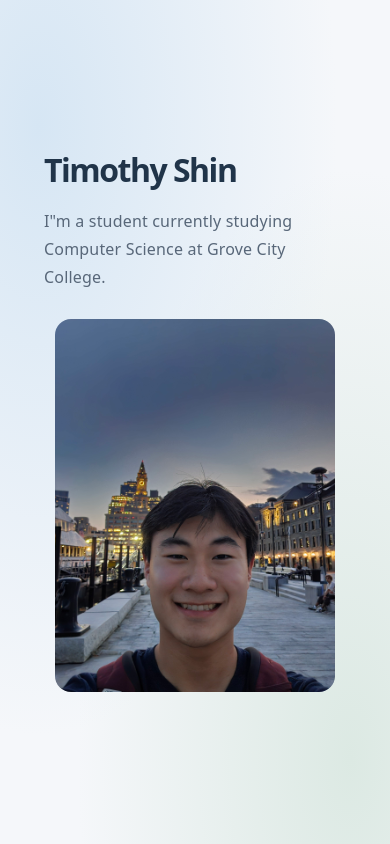
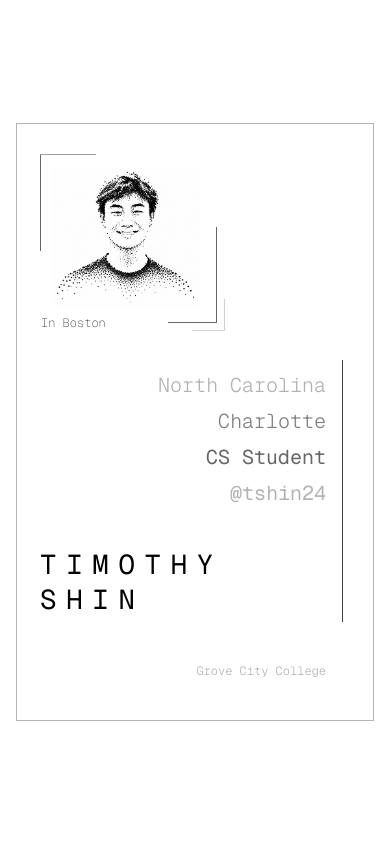
Before and after one commit to TS-24/my-platform, a React (Vite) app in the folder frontend/: page / in a window 390 px wide. Built offline with nearby package versions, Linux system fonts and the light colour scheme.

Commit message:
Implement responsive Figma profile with styles in App.css

```diff
--- a/frontend/src/App.css
+++ b/frontend/src/App.css
@@ -1,75 +1,228 @@
+@font-face {
+  font-family: 'Geist Mono';
+  src: url('./assets/personal-website/geist-mono-latin.woff2') format('woff2');
+  font-style: normal;
+  font-weight: 100 900;
+  font-display: swap;
+}
+
 :root {
   color-scheme: light;
-  background: #edf3f8;
+  background: #fff;
 }
 
 #root {
+  display: grid;
+  place-items: center;
   width: 100%;
   max-width: none;
   min-height: 100svh;
+  margin: 0;
+  padding: 40px 24px;
   border: 0;
+  background: #fff;
+  color: #000;
   text-align: left;
-  justify-content: center;
-  background:
-    radial-gradient(ellipse at 10% 15%, #d6e6f4 0%, transparent 60%),
-    radial-gradient(ellipse at 90% 90%, #dce9e3 0%, transparent 55%),
-    #f5f7fa;
-}
-
-.profile {
-  box-sizing: border-box;
-  display: grid;
-  grid-template-columns: minmax(0, 1fr) minmax(0, 280px);
-  align-items: center;
-  gap: 56px;
-  width: calc(100% - 48px);
-  max-width: 900px;
-  margin: 48px auto;
-  padding: 48px;
-}
-
-.profile img {
-  display: block;
-  width: 100%;
-  height: auto;
-  border-radius: 16px;
-}
-
-.profile h1 {
-  margin: 0 0 16px;
-  color: #203449;
-  font-size: clamp(32px, 5vw, 48px);
-  font-weight: 650;
-  line-height: 1.1;
-  letter-spacing: -1.5px;
-}
-
-.profile h2 {
-  margin: 0;
-  color: #426787;
-  font-size: 18px;
-  line-height: 1.5;
+  font-family: 'Geist Mono', monospace;
   letter-spacing: normal;
 }
 
-.profile p {
-  margin-top: 20px;
-  color: #586779;
-  font-size: 16px;
-  line-height: 1.75;
+.personal-card {
+  box-sizing: border-box;
+  position: relative;
+  background: #fff;
+  display: grid;
+  grid-template-columns: minmax(0, 248fr) minmax(0, 352fr) minmax(0, 248fr);
+  grid-template-rows: 184px 152px 124px;
+  width: 100%;
+  max-width: 960px;
+  padding: 40px 56px 60px;
+  box-shadow: inset 0 0 0 1px #b4b4b4;
 }
 
-@media (max-width: 640px) {
-  .profile {
-    grid-template-columns: 1fr;
-    gap: 28px;
-    width: calc(100% - 32px);
-    margin: 32px auto;
-    padding: 28px;
+.personal-portrait {
+  position: relative;
+  grid-area: 1 / 1;
+  width: 184px;
+  height: 176px;
+  margin: 0;
+}
+
+.personal-portrait-crop {
+  position: absolute;
+  top: 14px;
+  left: 12px;
+  width: 148px;
+  height: 139px;
+  overflow: hidden;
+}
+
+.personal-portrait-crop img {
+  position: absolute;
+  width: 137.5%;
+  height: 146.67%;
+  max-width: none;
+  left: -18.75%;
+  top: -20.83%;
+}
+
+.personal-portrait figcaption {
+  position: absolute;
+  top: 160px;
+  left: 1px;
+  font-size: 12px;
+  font-weight: 100;
+  line-height: 16px;
+}
+
+.personal-line {
+  position: absolute;
+  display: block;
+  pointer-events: none;
+}
+
+.personal-line-vertical {
+  transform: rotate(-90deg);
+  transform-origin: top left;
+}
+
+.personal-portrait-top {
+  top: -0.5px;
+  left: 0;
+}
+
+.personal-portrait-left {
+  top: 96px;
+  left: -0.5px;
+}
+
+.personal-portrait-right {
+  top: 168px;
+  left: 175.5px;
+}
+
+.personal-portrait-bottom {
+  top: 167.5px;
+  left: 128px;
+}
+
+.personal-portrait-outer-right {
+  top: 176px;
+  left: 183.5px;
+}
+
+.personal-portrait-outer-bottom {
+  top: 175.5px;
+  left: 152px;
+}
+
+.personal-details {
+  position: relative;
+  grid-area: 1 / 2 / 2 / 4;
+  justify-self: end;
+  width: 280px;
+  margin: 5px 40px 0 0;
+  text-align: right;
+  font-size: 24px;
+  font-weight: 400;
+  line-height: 36px;
+}
+
+.personal-details p {
+  margin: 0;
+}
+
+.personal-state {
+  color: #0000004d;
+  font-weight: 300;
+}
+
+.personal-city {
+  color: #00000080;
+  font-weight: 300;
+}
+
+.personal-role {
+  color: #00000099;
+}
+
+.personal-handle {
+  color: #0000004d;
+}
+
+.personal-details-line {
+  top: 255px;
+  left: 303.5px;
+}
+
+.personal-name {
+  grid-area: 2 / 2;
+  align-self: center;
+  margin: 0;
+  color: #000;
+  font-family: inherit;
+  font-size: 48px;
+  font-weight: 400;
+  line-height: 1.3;
+  letter-spacing: 24px;
+}
+
+.personal-name span {
+  display: block;
+}
+
+.personal-college {
+  grid-area: 3 / 2 / 4 / 4;
+  align-self: end;
+  justify-self: end;
+  margin: 0 40px 0 0;
+  color: #0000004d;
+  text-align: right;
+  font-size: 12px;
+  font-weight: 300;
+  line-height: 36px;
+}
+
+@media (max-width: 800px) {
+  .personal-card {
+    padding-inline: 32px;
   }
-
-  .profile img {
-    max-width: 280px;
-    justify-self: center;
+  .personal-name {
+    font-size: 38px;
+    letter-spacing: 16px;
   }
 }
+
+@media (max-width: 600px) {
+  #root {
+    padding: 24px 16px;
+  }
+  .personal-card {
+    grid-template-columns: minmax(0, 1fr);
+    grid-template-rows: auto;
+    gap: 36px;
+    padding: 32px 24px;
+  }
+  .personal-portrait {
+    grid-area: 1 / 1;
+  }
+  .personal-details {
+    grid-area: 2 / 1;
+    width: auto;
+    margin: 0 24px 0 0;
+    font-size: 20px;
+  }
+  .personal-details-line {
+    left: calc(100% + 15.5px);
+    top: 255px;
+  }
+  .personal-name {
+    grid-area: 3 / 1;
+    font-size: clamp(24px, 7vw, 38px);
+    letter-spacing: clamp(8px, 2.5vw, 16px);
+  }
+  .personal-college {
+    grid-area: 4 / 1;
+    margin-right: 24px;
+  }
+}
--- a/frontend/src/App.tsx
+++ b/frontend/src/App.tsx
@@ -1,15 +1,39 @@
+import portrait from './assets/personal-website/portrait.png'
+import line96 from './assets/personal-website/line-96.svg'
+import line262 from './assets/personal-website/line-262.svg'
+import line48 from './assets/personal-website/line-48.svg'
+import line32Vertical from './assets/personal-website/line-32-vertical.svg'
+import line32 from './assets/personal-website/line-32.svg'
+import line56 from './assets/personal-website/line-56.svg'
 import './App.css'
-import portrait from './assets/timothy-shin-waterfront-selfie.jpg'
 
 function App() {
   return (
-    <main className="profile">
-      <div className="profile-intro">
-        <h1>Timothy Shin</h1>
-        <p>I"m a student currently studying Computer Science at Grove City College. </p>
-      </div>
-      <img src={portrait} alt="Timothy Shin at the waterfront at dusk" width={300} />
-    </main>
+    <>
+      <main className="personal-card" aria-labelledby="personal-name">
+        <figure className="personal-portrait">
+          <div className="personal-portrait-crop">
+            <img src={portrait} alt="Timothy Shin smiling in Boston" />
+          </div>
+          <img src={line56} alt="" className="personal-line personal-portrait-top" />
+          <img src={line96} alt="" className="personal-line personal-line-vertical personal-portrait-left" />
+          <img src={line96} alt="" className="personal-line personal-line-vertical personal-portrait-right" />
+          <img src={line48} alt="" className="personal-line personal-portrait-bottom" />
+          <img src={line32Vertical} alt="" className="personal-line personal-line-vertical personal-portrait-outer-right" />
+          <img src={line32} alt="" className="personal-line personal-portrait-outer-bottom" />
+          <figcaption>In Boston</figcaption>
+        </figure>
+        <div className="personal-details">
+          <p className="personal-state">North Carolina</p>
+          <p className="personal-city">Charlotte</p>
+          <p className="personal-role">CS Student</p>
+          <p className="personal-handle">@tshin24</p>
+          <img src={line262} alt="" className="personal-line personal-line-vertical personal-details-line" />
+        </div>
+        <h1 id="personal-name" className="personal-name"><span>TIMOTHY</span><span>SHIN</span></h1>
+        <p className="personal-college">Grove City College</p>
+      </main>
+    </>
   )
 }
 
```
